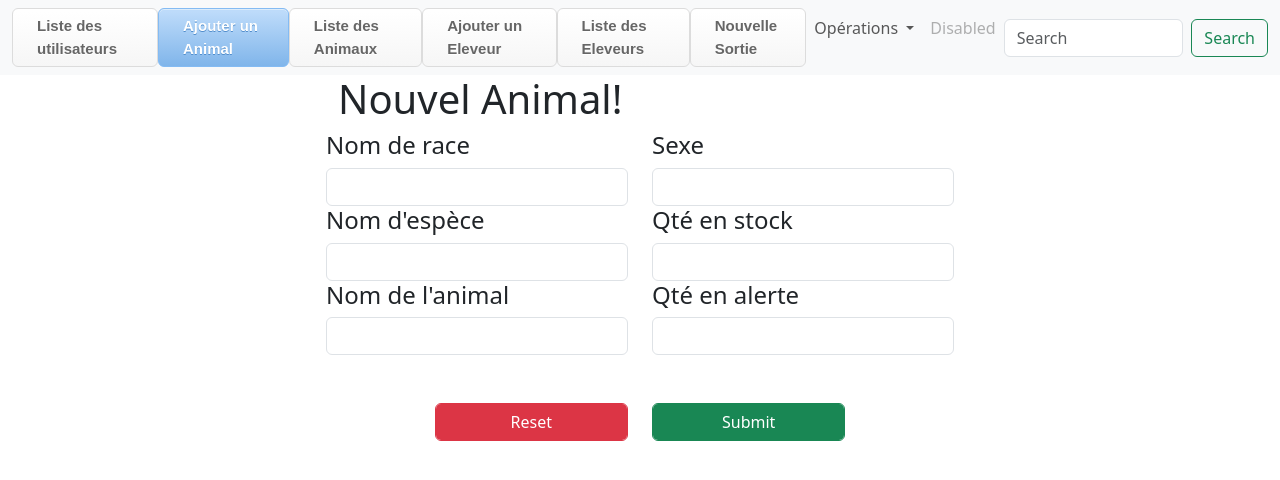
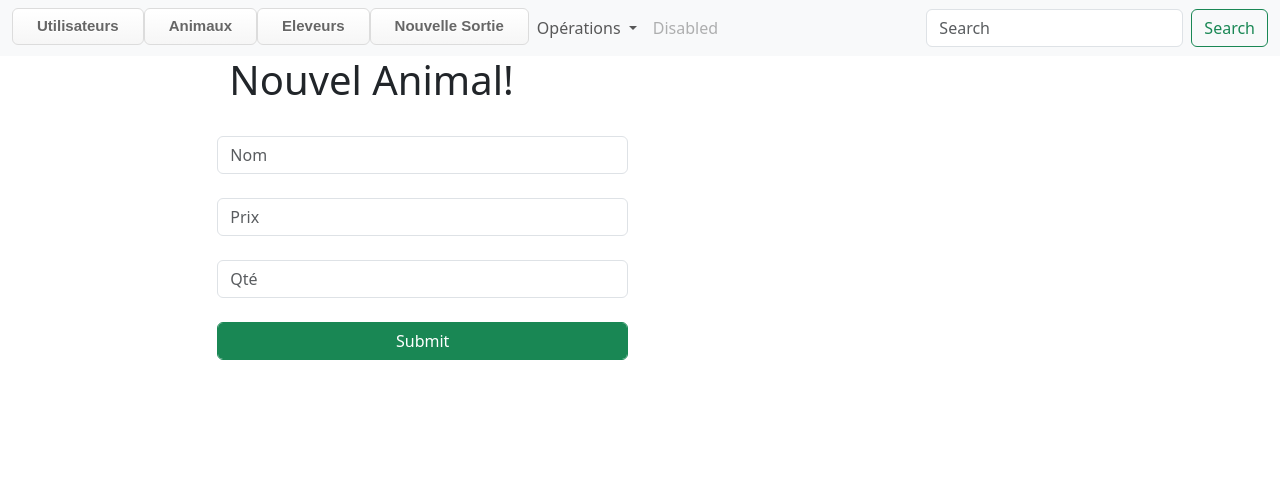
Before and after one commit to Bitsa033/Animaux, an Angular app: page /ajouter-animal in a window 1280 px wide. Shown: the top 480 px of the page. Built offline with nearby package versions, Linux system fonts and the light colour scheme.

Commit message:
on a réussi à appeler les API userAPI et AnimauxAPI et avons afficher dans nos templates respectifs les données des utilisateurs et ceux des animaux

```diff
--- a/src/app/ajouter-animal/ajouter-animal.component.html
+++ b/src/app/ajouter-animal/ajouter-animal.component.html
@@ -1,38 +1,29 @@
 <div class="row">
-    <div class="offset-3 col-md-6" ng-app="">
+    <div class="offset-2 col-md-4" ng-app="">
         <h1 class="container">Nouvel Animal!</h1>
-        <form action="" method="post">
-            <div class="row">
-                <div class="col">
-                    <h4>Nom de race</h4>
-                    <input name="race" id="race" type="text" class="form-control">
-                    <h4>Nom d'espèce</h4>
-                    <input name="espec" id="espece" type="text" class="form-control">
-                    <h4>Nom de l'animal</h4>
-                    <input name="animal" id="animal" type="text" class="form-control">
-                </div>
-                <div class="col">
-                    <h4>Sexe</h4>
-                    <input name="sexe" id="sexe" type="text" class="form-control">
-                    <h4>Qté en stock</h4>
-                    <input name="qte" id="qte" type="text" class="form-control">
-                    <h4>Qté en alerte</h4>
-                    <input name="qa" id="qa" type="text" class="form-control">
-                </div>
+        <form action="" method="post" autocomplete="off">
+            <br>
+            <div class="form-group">
+                <input type="text" placeholder="Nom" class="form-control" name="nom" id="nom">
             </div>
-            <br><br>
-            <div class="row">
-                <div class="col-md-4 offset-2">
-                    <input type="reset" class="form-control btn btn-danger">
-                </div>
-                <div class="col-md-4">
-                    <input id="btn-submit-animal" type="submit" class="form-control btn btn-success">
-                </div>
+            <br>
+            <div class="form-group">
+                <input type="text" placeholder="Prix" class="form-control" name="prix" id="prix">
+            </div>
+            <br>
+            <div class="form-group">
+                <input type="text" placeholder="Qté" class="form-control" name="qte" id="qte">
+            </div>
+            <br>
+
+            <div class="form-group">
+                <input type="submit" class="form-control btn btn-success" >
             </div>
             <br>
         </form>
 
     </div>
+    <!--/col-->
 
 </div>
 <!--/row-->
--- a/src/app/ajouter-animal/ajouter-animal.component.ts
+++ b/src/app/ajouter-animal/ajouter-animal.component.ts
@@ -12,4 +12,9 @@ import { Component } from '@angular/core';
 })
 export class AjouterAnimalComponent {
 
+  submitData(){
+    console.log("Ok");
+
+  }
+
 }
--- a/src/app/ajouter-eleveur/ajouter-eleveur.component.html
+++ b/src/app/ajouter-eleveur/ajouter-eleveur.component.html
@@ -1,7 +1,7 @@
 <div class="row">
-    <div class="offset-3 col-md-4" ng-app="">
+    <div class="offset-2 col-md-4" ng-app="">
         <h1 class="container">Nouvel Eleveur!</h1>
-        <form action="" method="post">
+        <form action="" method="post" autocomplete="off">
             <br>
             <div class="form-group">
                 <input type="text" placeholder="Nom" class="form-control" name="nom-eleveur">
--- a/src/app/animal.service.ts
+++ /dev/null
@@ -1,31 +0,0 @@
-import { Injectable } from '@angular/core';
-import { HttpClient } from '@angular/common/http';
-
-
-@Injectable({
-  providedIn: 'root'
-})
-
-export class AnimalService {
-
-  readonly api_spring="localhost:8080/api/animals/get/all"
-  readonly api_laravel="http://localhost:8000/api/users"
-
-    animals = [
-        {id:1,nom:'Grislain',sexe:'Femele',qte:31},
-        {id:2,nom:'Raoul',sexe:'Male',qte:55},
-        {id:3,nom:'Robert',sexe:'Femele',qte:189},
-        // {id:4,nom:'Flamme',sexe:'Male',qte:1200},
-        // {id:5,nom:'Roky',sexe:'Femele',qte:1200},
-
-    ]
-  constructor(private a:HttpClient) {
-    this.animals
-
-  }
-
-  getAnimals(){
-    return this.a.get(this.api_laravel)
-  }
-
-}
--- a/src/app/animaux/animaux.component.html
+++ b/src/app/animaux/animaux.component.html
@@ -2,12 +2,13 @@
 
     <div class="col-md-9 offset-2">
         <br>
+        <a routerLink="/ajouter-animal" class="btn btn-primary">Ajouter un Animal <i class="fa fa-edit"></i></a>
         <table class="table table-stripped table-bordered">
             <thead>
                 <tr>
                     <th>ID</th>
                     <th>Nom</th>
-                    <th>Sexe</th>
+                    <th>Prix</th>
                     <th>Qté</th>
                     <th>Actions</th>
                 </tr>
@@ -21,17 +22,17 @@
                     </td>
                     <td>
                         <ul >
-                            <li class="nav-link">{{item.name}}</li>
+                            <li class="nav-link">{{item.nom}}</li>
                         </ul>
                     </td>
                     <td>
                         <ul >
-                            <li class="nav-link">{{item.id}}</li>
+                            <li class="nav-link">{{item.prix + ' FCFA'}}</li>
                         </ul>
                     </td>
                     <td>
                         <ul >
-                            <li class="nav-link">{{item.id}}</li>
+                            <li class="nav-link">{{item.qte}}</li>
                         </ul>
                     </td>
                     <td>
--- a/src/app/animaux/animaux.component.ts
+++ b/src/app/animaux/animaux.component.ts
@@ -1,6 +1,6 @@
 import { Component } from '@angular/core';
-import { AnimalService } from '../animal.service';
 import { OnInit } from '@angular/core';
+import { UtilsService } from '../utils.service';
 
 
 @Component({
@@ -13,7 +13,7 @@ export class AnimauxComponent implements OnInit {
 
   animaux:any
 
-  constructor(private animals:AnimalService ){
+  constructor(private service:UtilsService ){
 
   }
 
@@ -23,9 +23,9 @@ export class AnimauxComponent implements OnInit {
 
   getAnimalsData(){
 
-    this.animals.getAnimals().subscribe(data=>{
+    this.service.getAllAnimals().subscribe((response:any)=>{
 
-      this.animaux=data
+      this.animaux=response.data
 
     })
 
--- a/src/app/app.component.html
+++ b/src/app/app.component.html
@@ -10,27 +10,17 @@
             <ul class="navbar-nav me-auto mb-2 mb-lg-0">
                 <li class="nav-item">
                     <a class="button" routerLinkActive="activebutton" routerLink="/users" ariaCurrentWhenActive="page">
-                    Liste des utilisateurs
-                    </a>
-                </li>
-                <li class="nav-item">
-                    <a class="button" routerLinkActive="activebutton" routerLink="/ajouter-animal" ariaCurrentWhenActive="page">
-                    Ajouter un Animal
+                    Utilisateurs
                     </a>
                 </li>
                 <li class="nav-item">
                     <a class="button" routerLinkActive="activebutton" routerLink="/animaux" ariaCurrentWhenActive="page">
-                    Liste des Animaux
-                    </a>
-                </li>
-                <li class="nav-item">
-                    <a class="button" routerLinkActive="activebutton" routerLink="/ajouter-eleveur" ariaCurrentWhenActive="page">
-                        Ajouter un Eleveur
+                    Animaux
                     </a>
                 </li>
                 <li class="nav-item">
                     <a class="button" routerLinkActive="activebutton" routerLink="/eleveurs" ariaCurrentWhenActive="page">
-                        Liste des Eleveurs
+                        Eleveurs
                     </a>
                 </li>
                 <li class="nav-item">
--- a/src/app/eleveurs/eleveurs.component.html
+++ b/src/app/eleveurs/eleveurs.component.html
@@ -2,6 +2,7 @@
 
     <div class="col-md-9 offset-2">
         <br>
+        <a routerLink="/ajouter-eleveur" class="btn btn-primary">Ajouter un Eleveur <i class="fa fa-edit"></i></a>
         <table class="table table-stripped table-bordered">
             <thead>
                 <tr>
--- a/src/app/users/users.component.html
+++ b/src/app/users/users.component.html
@@ -1,7 +1,8 @@
 <div class="row">
-    <h2 class="offet-2">Users List</h2>
+    <h2 class="offset-2">Users List</h2>
     <div class="col-md-9 offset-2">
         <br>
+        <a routerLink="/ajouter-user" class="btn btn-primary">Ajouter un Utilisateur <i class="fa fa-edit"></i></a>
         <table class="table table-stripped table-bordered">
             <thead>
                 <tr>
--- a/src/app/users/users.component.ts
+++ b/src/app/users/users.component.ts
@@ -1,5 +1,5 @@
 import { Component, OnInit } from '@angular/core';
-import { AnimalService } from '../animal.service';
+import { UtilsService } from '../utils.service';
 import { Observable } from 'rxjs';
 
 @Component({
@@ -11,22 +11,22 @@ export class UsersComponent implements OnInit {
 
   users:any[]=[]
 
-  constructor(private utils_service:AnimalService) { }
+  constructor(private utils_service:UtilsService) { }
 
   ngOnInit(): void {
       this.getAllUsers()
   }
 
   getAllUsers(){
-    this.utils_service.getAnimals().subscribe((data:any)=>{
+    this.utils_service.getAllUsers().subscribe((response:any)=>{
       // this.users=[
       //   {id:1,name:'Grislain',email:'yyyy@'},
       //   {id:1,name:'Grislain',email:'t@ooi'},
       //   {id:1,name:'Grislain',email:'bbh@p'}
       // ]
-      console.log(data.data);
+      console.log(response.data);
 
-      this.users=data.data
+      this.users=response.data
 
     })
   }
--- /dev/null
+++ b/src/app/utils.service.ts
@@ -0,0 +1,31 @@
+import { Injectable } from '@angular/core';
+import { HttpClient } from '@angular/common/http';
+
+@Injectable({
+  providedIn: 'root',
+})
+export class UtilsService {
+  // api_spring = 'localhost:8080/api/animals/';
+
+  api_users = 'http://localhost:8000/api/users/';
+  api_animals = 'http://localhost:8000/api/animals/';
+  all_data = 'get';
+  one_data = 'get/{id}'
+  add_data='store'
+
+
+  constructor(private a: HttpClient) {}
+
+  getAllUsers() {
+    return this.a.get(this.api_users + this.all_data);
+  }
+
+  storeUser() {
+    return this.a.get(this.api_users + this.add_data);
+  }
+
+  getAllAnimals() {
+    return this.a.get(this.api_animals + this.all_data);
+  }
+
+}
```
Also changed, not shown: 1 other file (tests, documents, lock files or other folders).
